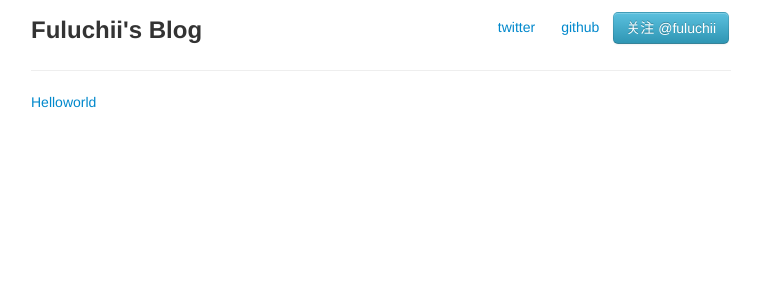
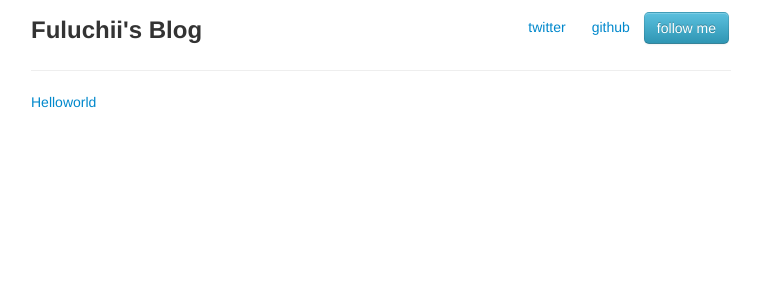
Before and after one commit to killsophia/killsophia.github.io, a Jekyll site: the page built from index.html, in a window 1280 px wide. Shown: the top 300 px of the page, without its empty margins (259-1019 px from the left). Built offline with Jekyll 4.4.1, drawn with Linux system fonts in a browser that asks for light colours; nearby versions of some CDN libraries; comment, search, counter and statistics services are not loaded.

Commit message:
twitter button

```diff
--- a/_layouts/default.html
+++ b/_layouts/default.html
@@ -22,8 +22,7 @@
         <ul class="nav nav-pills pull-right">
           <li><a href="http://twitter.com/fuluchii">twitter</a></li>
           <li><a href="http://github.com/fuluchii">github</a></li>
-          <li><a href="https://twitter.com/fuluchii" class="btn btn-info" data-show-count="false" data-lang="zh-cn" data-size="large">关注 @fuluchii</a>
-</li>
+          <li><a href="https://twitter.com/fuluchii" class="btn btn-info" data-show-count="false" data-lang="zh-cn" data-size="large">follow me</a></li>
         </ul>
         <h3>Fuluchii's Blog</h3>
       </div>
```
